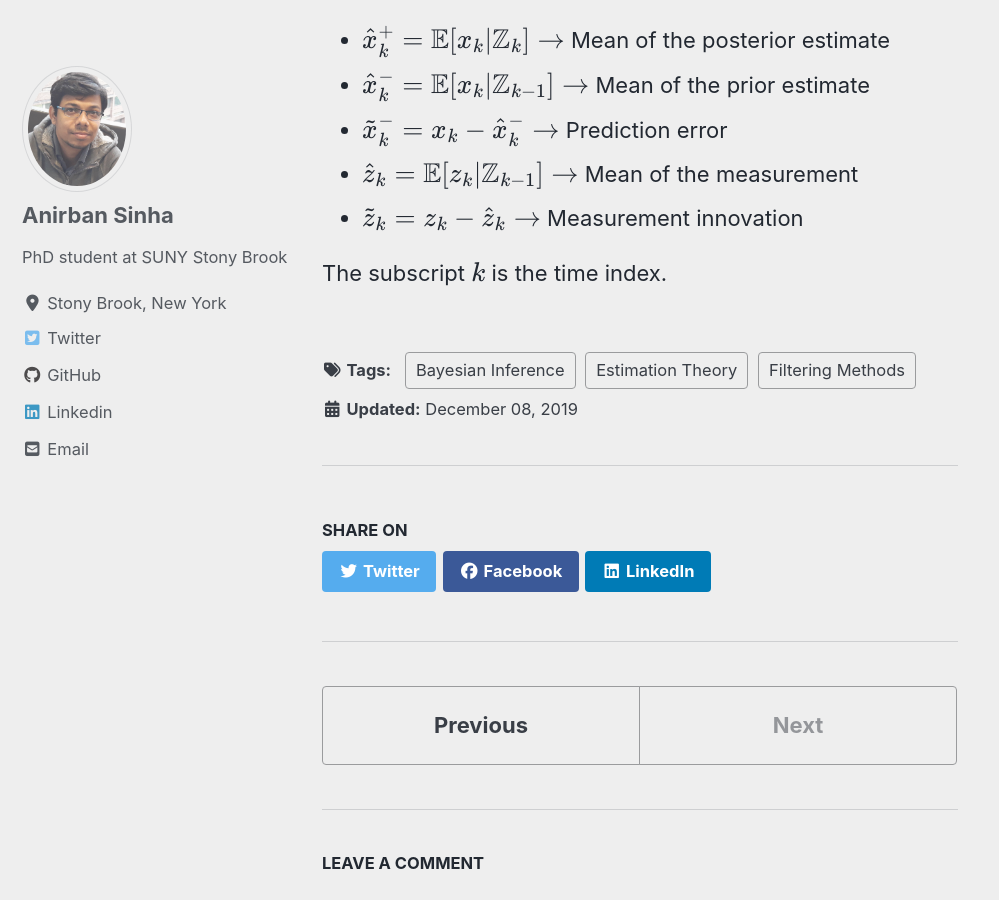
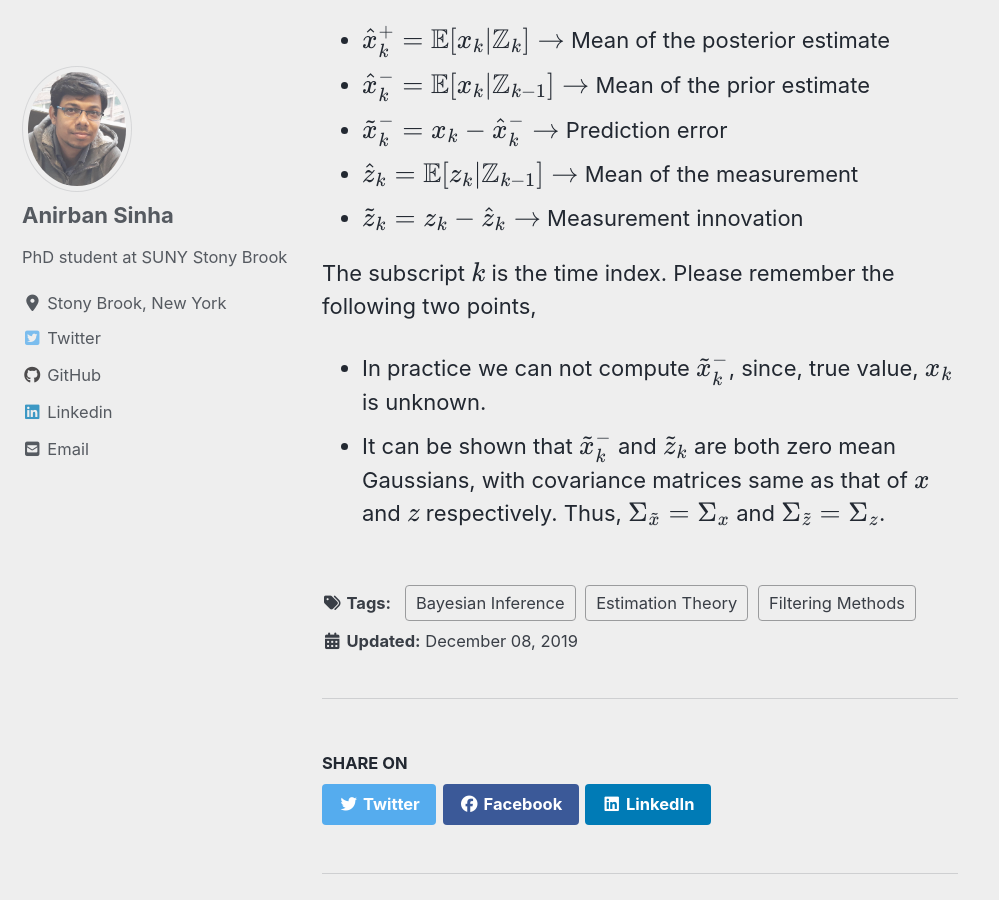
Before and after one commit to mattsinbot/mattsinbot.github.io, a Jekyll site: the page built from _posts/2019-12-08-KalmanFilter_Intro.md, in a window 1280 px wide and 900 px high, scrolled down 3928 px. Shown: the whole window, without its empty margins (0-999 px from the left). Built offline with Jekyll 4.4.1, drawn with Linux system fonts in a browser that asks for light colours; cached includes are drawn as plain includes; nearby versions of some CDN libraries; formulas are drawn with MathJax 3; comment, search, counter and statistics services are not loaded.

Commit message:
Kalman Filter page initiated

```diff
--- a/_posts/2019-12-08-KalmanFilter_Intro.md
+++ b/_posts/2019-12-08-KalmanFilter_Intro.md
@@ -75,4 +75,7 @@ Knowing the fact that mean of a normally distribution random variable is same as
 - $$\hat{z}_k = \mathbb{E}[z_k \vert \mathbb{Z}_{k-1}] \rightarrow$$ Mean of the measurement
 - $$\tilde{z}_k = z_k - \hat{z}_k \rightarrow$$ Measurement innovation
 
-The subscript $$k$$ is the time index.
+The subscript $$k$$ is the time index. Please remember the following two points,
+
+- In practice we can not compute $$\tilde{x}_k^-$$, since, true value, $$x_k$$ is unknown.
+- It can be shown that $$\tilde{x}_k^-$$ and $$\tilde{z}_k$$ are both zero mean Gaussians, with covariance matrices same as that of $$x$$ and $$z$$ respectively. Thus, $$\Sigma_{\tilde{x}} = \Sigma_{x}$$ and $$\Sigma_{\tilde{z}} = \Sigma_{z}$$.
```
